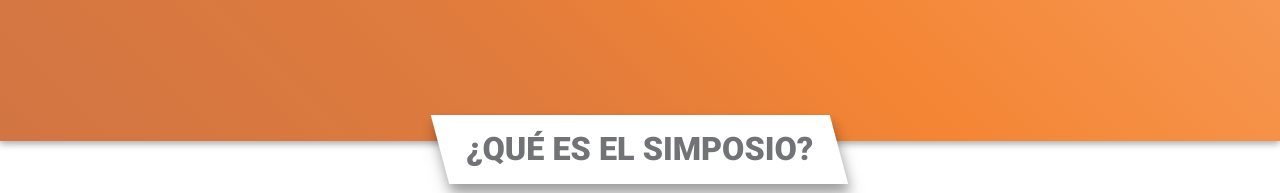
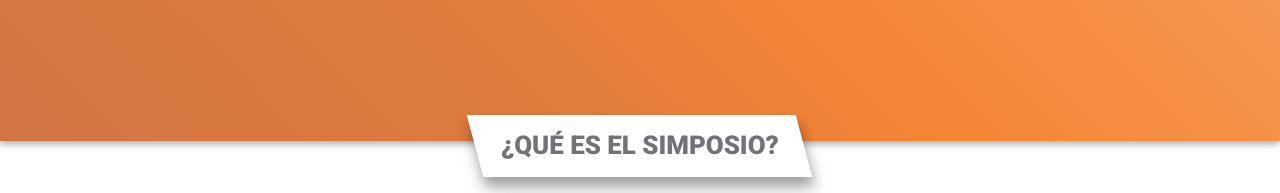
Before and after one commit to cafrias/xi-simposio-web, a React app: page / in a window 1280 px wide. Shown: the part 1000-1193 px from the top of the page. Built offline with nearby package versions, Linux system fonts and the light colour scheme.

Commit message:
Shrinks text

```diff
--- a/src/components/Header/Header.sass
+++ b/src/components/Header/Header.sass
@@ -17,3 +17,6 @@
   font-size: 2.023rem
   text-transform: uppercase
   transform: skew(-15deg)
+
+.shrunk
+  font-size: 1.618rem
--- a/src/components/Header/index.js
+++ b/src/components/Header/index.js
@@ -3,9 +3,12 @@ import React from 'react'
 import './Header.sass'
 
 function Header({title}) {
+  const shouldShrink = title.length > 12
   return (
     <header className="section__header">
-      <h2 className="section__title">{title}</h2>
+      <h2 className={`section__title ${shouldShrink ? 'shrunk' : ''}`}>
+        {title}
+      </h2>
     </header>
   )
 }
```
